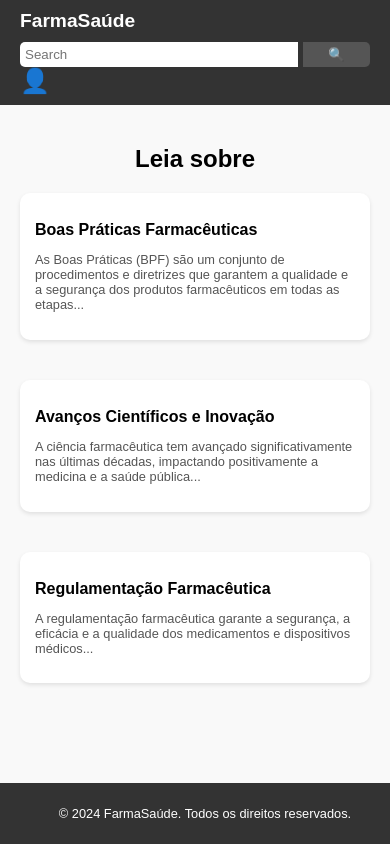
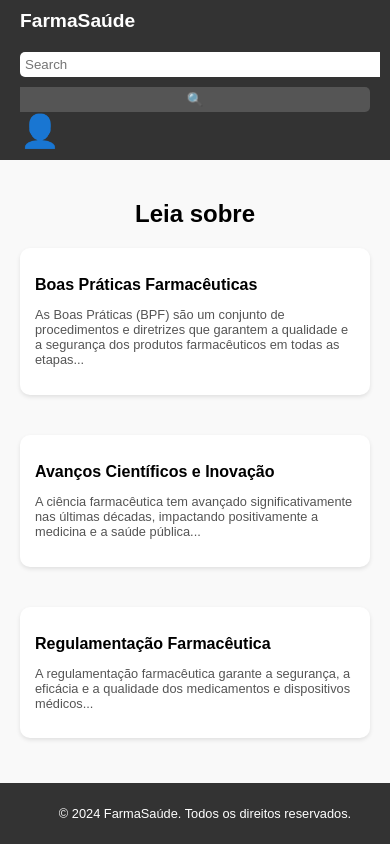
Before and after one commit to Gabrielv2103/Site01, a plain HTML site: page index.html in a window 390 px wide. Drawn offline with Linux system fonts and the light colour scheme; a script that the page names is missing.

Commit message:
Ajustar layout e responsividade em index.html e styles.css

```diff
--- a/styles.css
+++ b/styles.css
@@ -15,21 +15,27 @@ header {
     display: flex;
     justify-content: space-between;
     align-items: center;
+    flex-wrap: wrap;
 }
 
 .navbar .logo {
     font-size: 1.5em;
     font-weight: bold;
+    flex: 1;
 }
 
 .search-container {
     display: flex;
+    width: 100%;
+    justify-content: space-between;
+    margin-top: 10px;
 }
 
 .search-container input {
     padding: 5px;
     border: none;
     border-radius: 5px 0 0 5px;
+    width: 80%;
 }
 
 .search-container button {
@@ -39,6 +45,7 @@ header {
     border: none;
     border-radius: 0 5px 5px 0;
     cursor: pointer;
+    width: 18%;
 }
 
 .search-container button:hover {
@@ -63,6 +70,7 @@ main {
     display: flex;
     justify-content: space-between;
     gap: 20px;
+    flex-wrap: wrap;
 }
 
 .card {
@@ -71,6 +79,7 @@ main {
     border-radius: 10px;
     box-shadow: 0 2px 4px rgba(0, 0, 0, 0.1);
     flex: 1;
+    min-width: 280px;
 }
 
 .card h2 {
@@ -101,17 +110,14 @@ footer {
     }
 
     .search-container {
+        flex-direction: column;
+        width: 100%;
+    }
+
+    .search-container input,
+    .search-container button {
         width: 100%;
         margin-top: 10px;
-    }
-
-    .search-container input {
-        width: 80%;
-        margin-right: 5px;
-    }
-
-    .search-container button {
-        width: 20%;
     }
 
     .content {
@@ -144,4 +150,8 @@ footer {
     footer {
         font-size: 0.8em;
     }
+
+    .user-icon {
+        font-size: 2em;  /* Aumentar o ícone do usuário */
+    }
 }
```
Also changed, not shown: index.html (line endings or trailing spaces).
